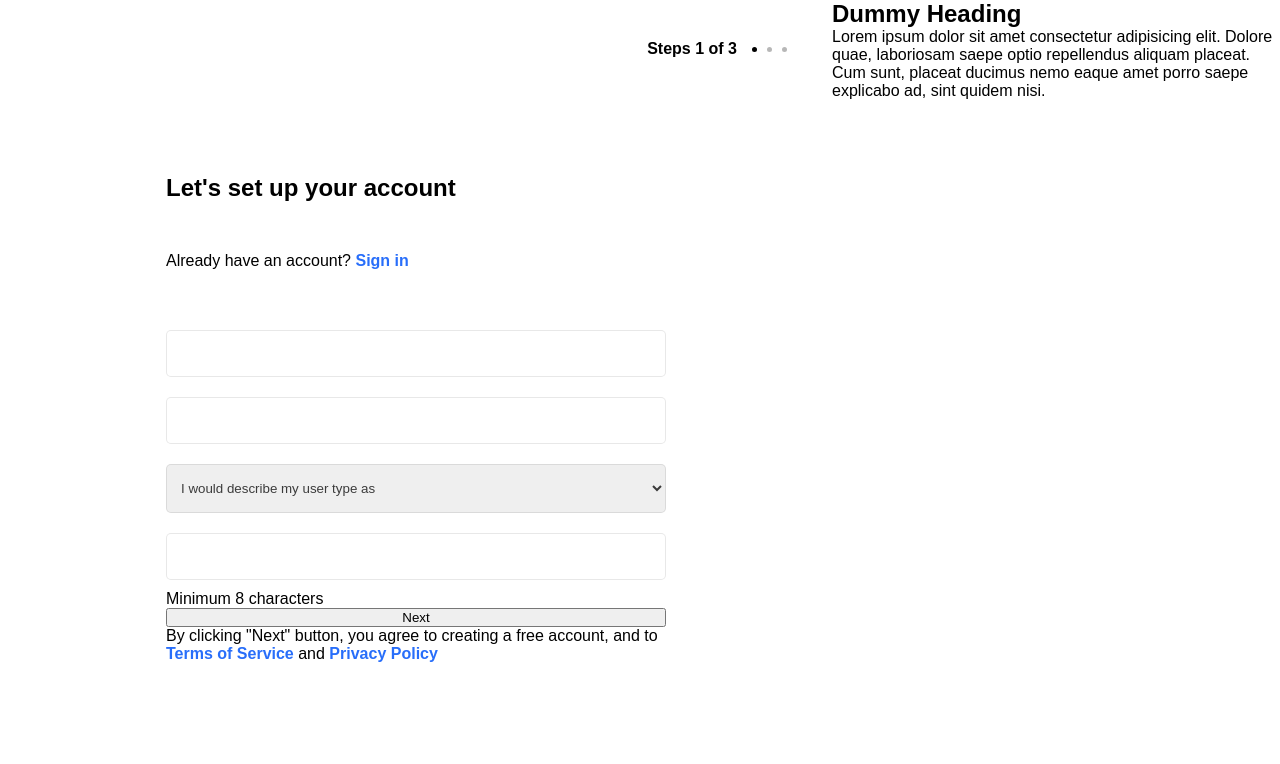
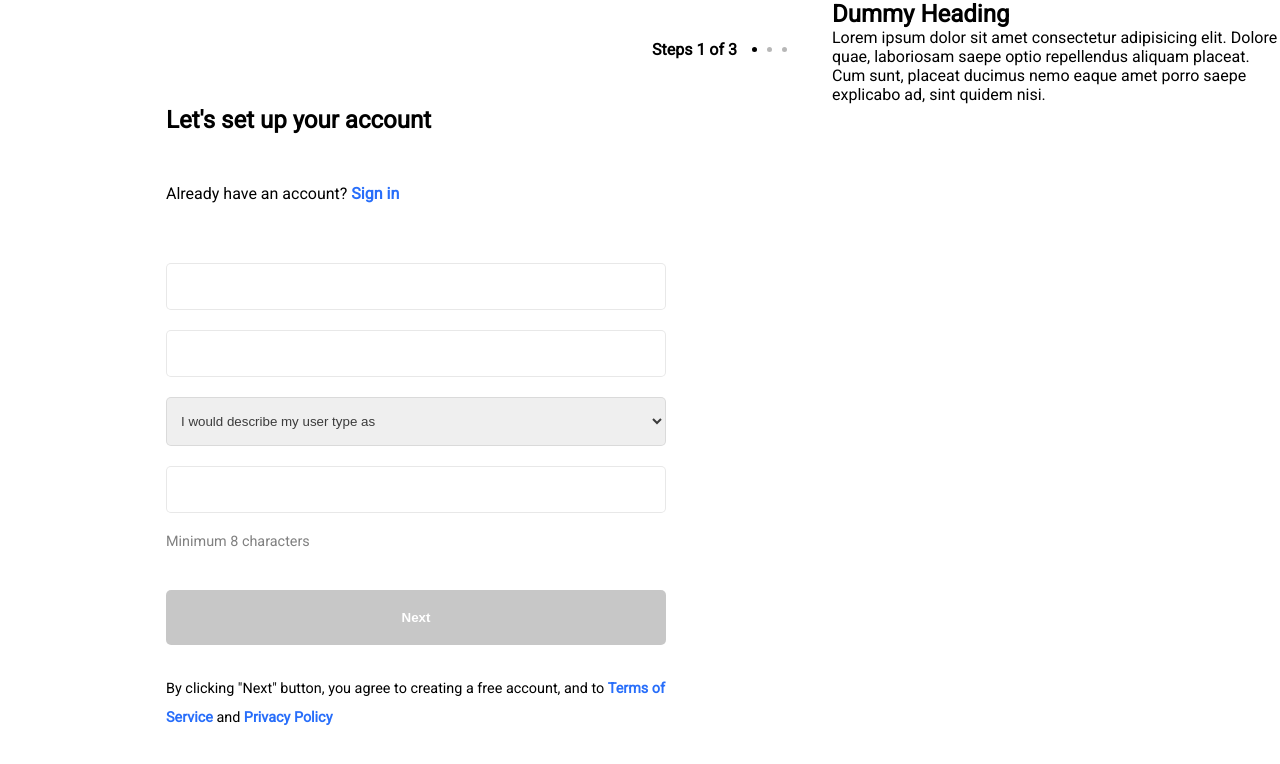
Before and after one commit to moinkhanif/simple-account-signup, a plain HTML site: page index.html in a window 1280 px wide. Drawn offline with Linux system fonts and the light colour scheme.

Commit message:
Style the form submit button

```diff
--- a/css/styles.scss
+++ b/css/styles.scss
@@ -1,3 +1,5 @@
+@import url('https://fonts.googleapis.com/css2?family=Roboto&display=swap');
+
 $sidebar-background: #286efa;
 $sign-up-button: #286efa;
 $steps-size: 5px;
@@ -13,7 +15,7 @@ $steps-size: 5px;
 
 main {
   display: flex;
-  font-family: Arial, Helvetica, sans-serif;
+  font-family: 'Roboto', sans-serif;
   min-height: 100vh;
 
   a {
@@ -71,6 +73,11 @@ main {
           margin: 10px 0;
           padding: 15px 10px;
           border: 1px solid rgba(0, 0, 0, 0.089);
+        }
+
+        input,
+        select,
+        button[type="submit"] {
           border-radius: 5px;
         }
 
@@ -79,8 +86,33 @@ main {
           color: rgba(0, 0, 0, 0.753);
         }
 
+        .password-info {
+          margin: 10px 0;
+          font-size: 0.9rem;
+          color: gray;
+        }
+
         .already-signed-up {
           padding: 50px 0;
+        }
+
+        button[type="submit"] {
+          padding: 20px 0;
+          background-color: $sign-up-button;
+          color: #fff;
+          border: none;
+          cursor: pointer;
+          margin: 30px 0;
+          font-weight: bold;
+        }
+
+        button[type="submit"]:disabled {
+          background-color: rgba(0, 0, 0, 0.219);
+        }
+
+        .form-disclaimer {
+          font-size: 0.9rem;
+          line-height: 2;
         }
       }
     }
--- a/index.html
+++ b/index.html
@@ -32,6 +32,8 @@
                 I would describe my user type as
               </option>
               <option value="developer">Developer</option>
+              <option value="hr">Human Resource</option>
+              <option value="it">IT personnel</option>
             </select>
             <label for="password" class="form-label">Password</label>
             <input
@@ -41,8 +43,8 @@
               minlength="8"
               required
             />
-            <p>Minimum 8 characters</p>
-            <button type="submit">Next</button>
+            <p class="password-info">Minimum 8 characters</p>
+            <button type="submit" disabled>Next</button>
             <p class="form-disclaimer">
               By clicking "Next" button, you agree to creating a free account,
               and to <a href="#">Terms of Service</a> and
```
Also changed, not shown: css/styles.css, 1 other file.
